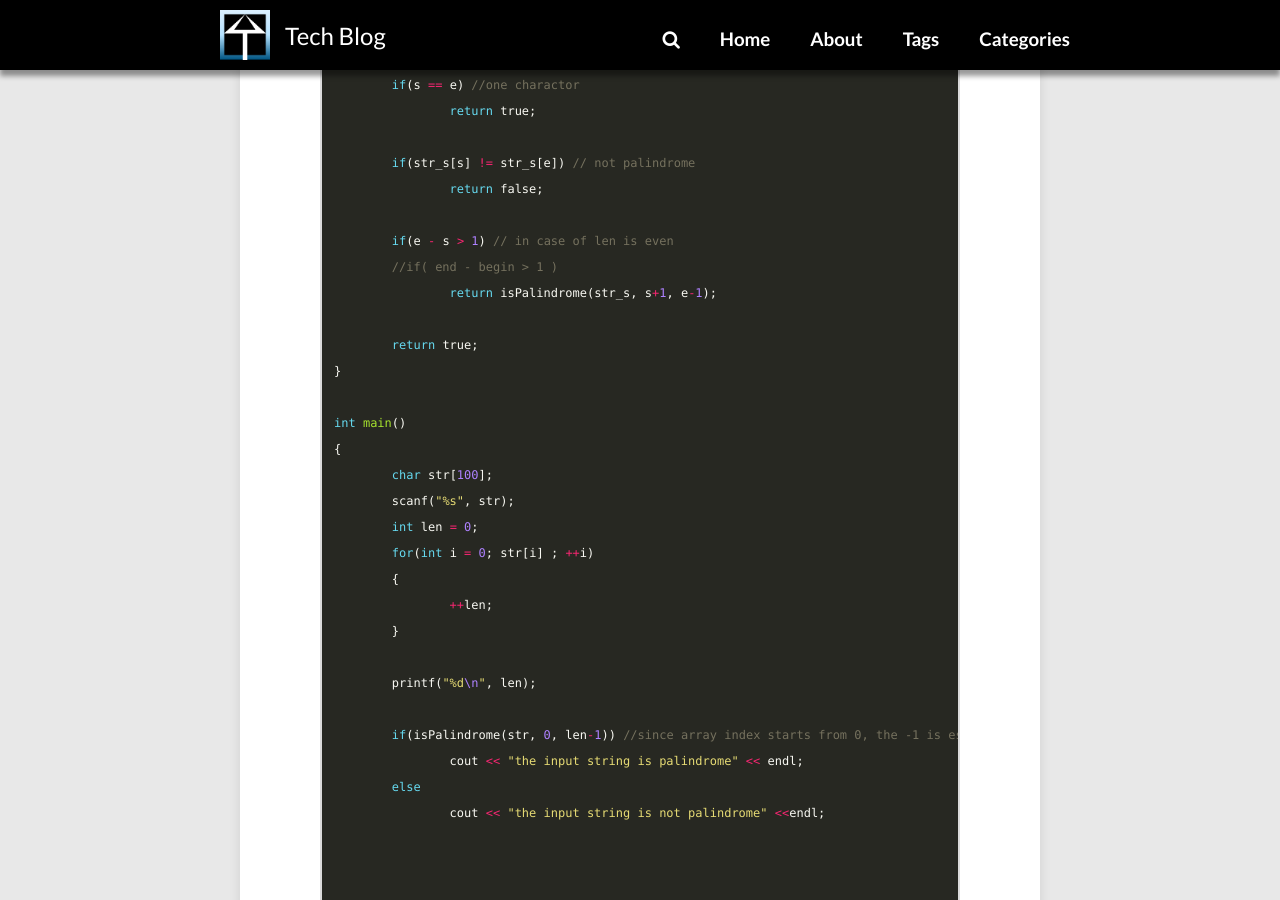
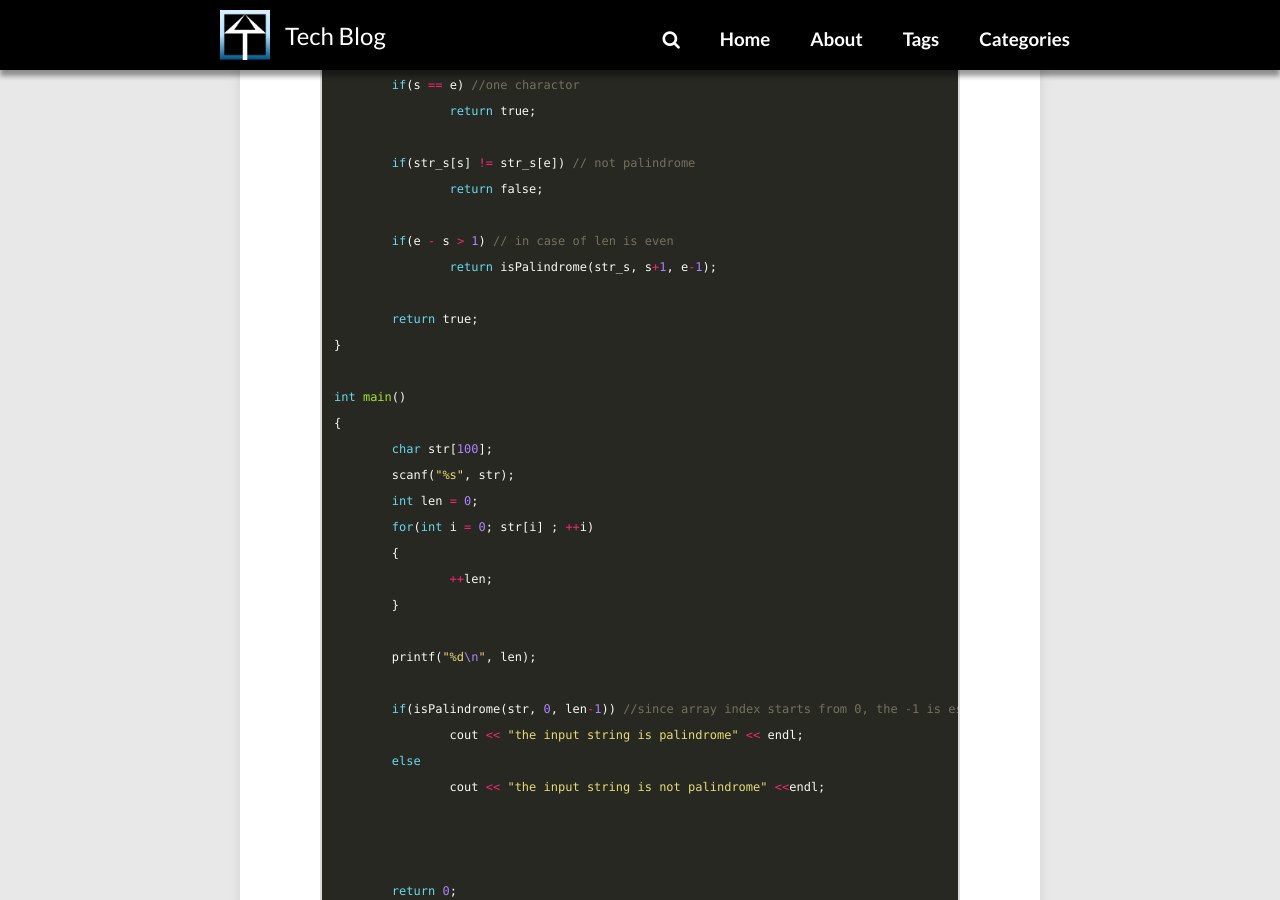
Before and after one commit to sujinsjlee/mg729.github.io, a Jekyll site: the page built from _posts/2020-03-14-Algorithm_(4)_RecursiveCall.md, in a window 1280 px wide and 900 px high, scrolled down 1258 px. Built offline with Jekyll 4.4.1, drawn with Linux system fonts in a browser that asks for light colours; nearby versions of some CDN libraries; comment, search, counter and statistics services are not loaded.

Commit message:
[Algorithm] Recursive call update

```diff
--- a/_posts/2020-03-14-Algorithm_(4)_RecursiveCall.md
+++ b/_posts/2020-03-14-Algorithm_(4)_RecursiveCall.md
@@ -42,7 +42,6 @@ bool isPalindrome(char * str_s, int s, int e)
 		return false;
 
 	if(e - s > 1) // in case of len is even
-	//if( end - begin > 1 )
 		return isPalindrome(str_s, s+1, e-1);
 
 	return true;
```
